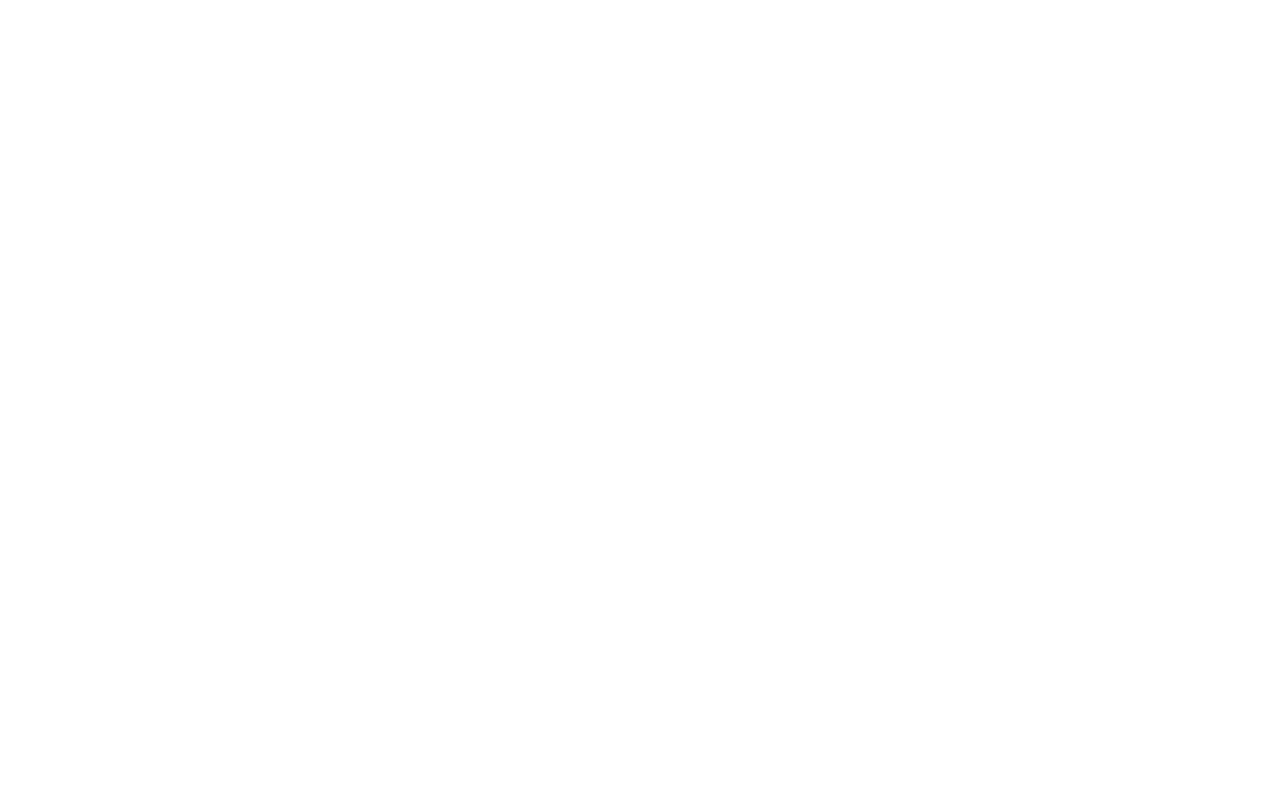
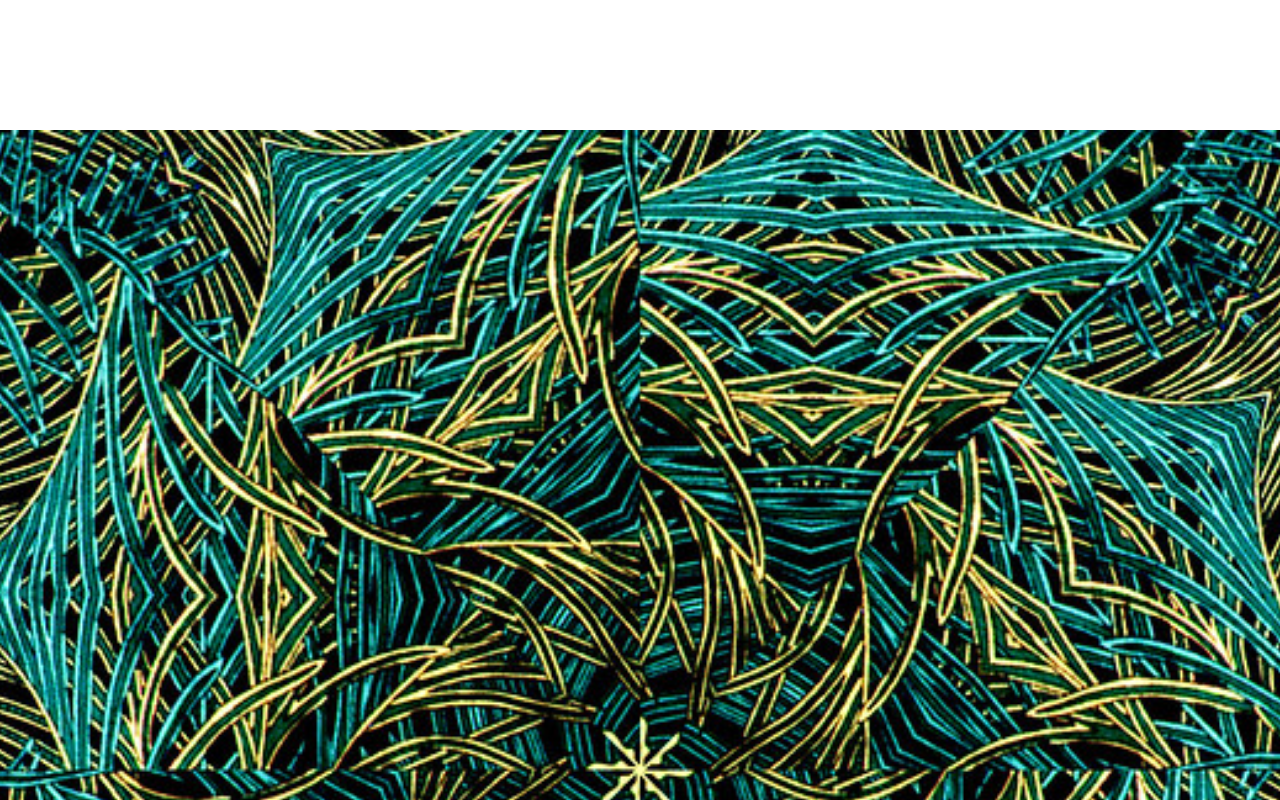
Before and after one commit to Marjan154/marjan-personal-website, a React (Create React App) app: page / in a window 1280 px wide. Shown: the part 3740-4540 px from the top of the page. Before the commit the page ends 3870 px from the top, so only its background shows below. Built offline with nearby package versions, Linux system fonts and the light colour scheme.

Commit message:
random photo

```diff
--- a/src/components/Home.js
+++ b/src/components/Home.js
@@ -13,6 +13,8 @@ class Home extends Component {
         </div>
         <div className="homeSection color"></div>
         <div className="homeSection"></div>
+        <div className="homeSection bg"></div>
+        <div className="homeSection"></div>
       </div>
     );
   }
--- a/src/styles/home.css
+++ b/src/styles/home.css
@@ -36,6 +36,13 @@
   background-color: #14b8af;
 }
 
+.homeSection.bg {
+  background-image: url(../images/t2.jpg);
+  background-size: cover;
+  background-repeat: no-repeat;
+  background-position: center center;
+}
+
 /* The typing effect */
 @keyframes typing {
   from {
```
Also changed, not shown: src/images/t2.jpg (added).
